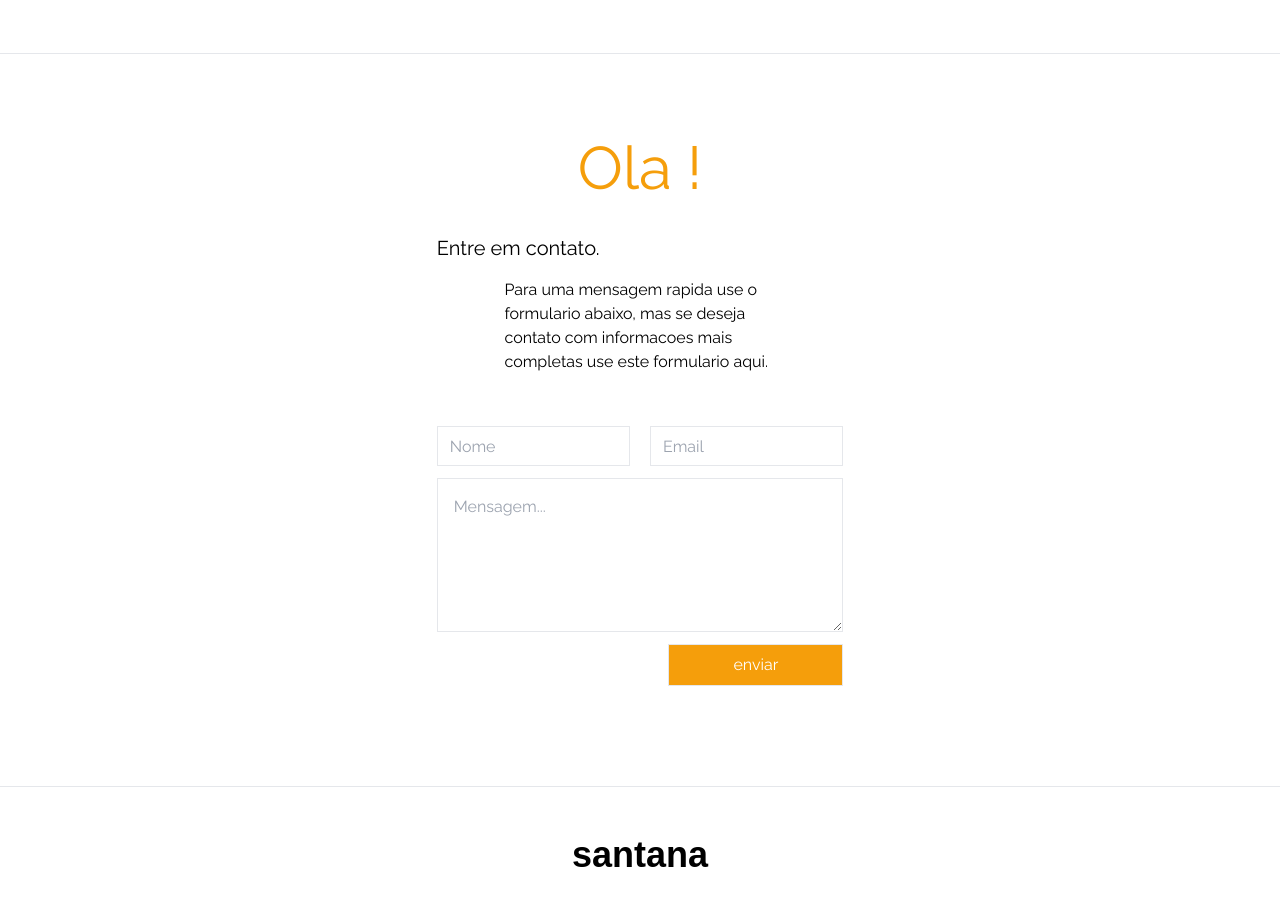
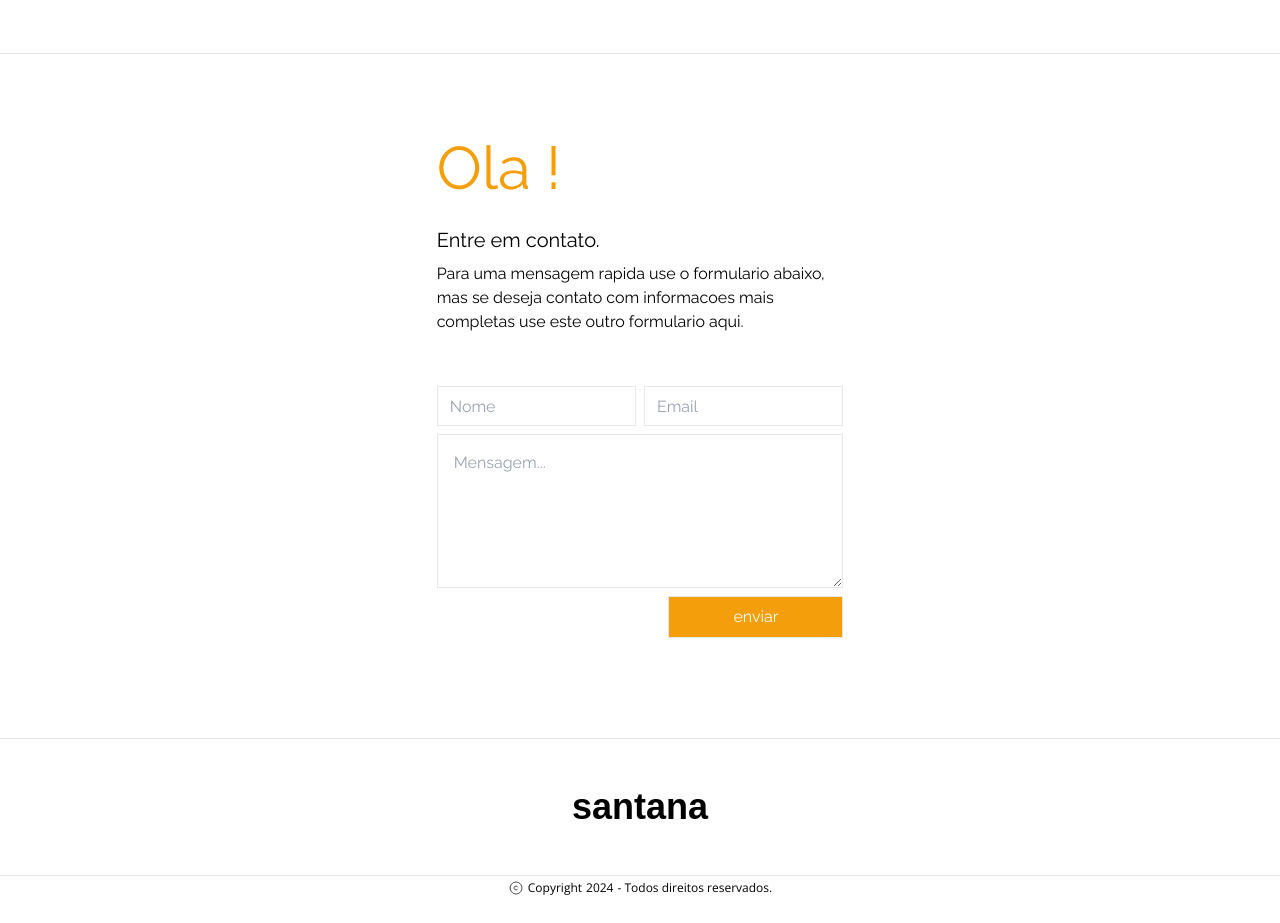
Before and after one commit to jcsj89/front-santana, a Next.js app: page / in a window 1280 px wide. Shown: the part 3347-4270 px from the top of the page. After the commit the page ends 4247 px from the top, so only its background shows below. Built offline with nearby package versions, Linux system fonts and the light colour scheme; a web font is replaced by a local one.

Commit message:
contact changes

```diff
--- a/src/components/form/ContactForm.tsx
+++ b/src/components/form/ContactForm.tsx
@@ -14,8 +14,8 @@ const ContactForm = () => {
   };
 
   return (
-    <div className="flex flex-col justify-center gap-3 items-center w-full sm:w-2/3 md:w-1/2">
-      <div className="flex flex-col xl:flex-row  gap-5 w-full">
+    <div className="flex flex-col justify-center gap-2 items-center w-full sm:w-2/3 md:w-1/2">
+      <div className="flex flex-col xl:flex-row  gap-2 w-full">
         <Input
           type="text"
           name="nome"
--- a/src/components/site/home/sections/ContactSection.tsx
+++ b/src/components/site/home/sections/ContactSection.tsx
@@ -10,16 +10,16 @@ const ContactSection = () => {
     >
       <div className="flex flex-col w-full m-8 justify-center items-center">
         <h5
-          className={`${raleway.className} text-5xl xl:text-6xl p-3 mb-2 text-amber-500`}
+          className={`${raleway.className} text-5xl xl:text-6xl py-3 mb-2 text-amber-500 w-full sm:w-2/3 md:w-1/2`}
         >
           Ola !
         </h5>
-        <h6 className="text-xl w-full sm:w-2/3 md:w-1/2 m-2 py-2 ">
+        <h6 className="text-xl w-full sm:w-2/3 md:w-1/2 py-2 ">
           Entre em contato.
         </h6>
-        <p className="lg:w-1/3">
+        <p className="w-full sm:w-2/3 md:w-1/2">
           Para uma mensagem rapida use o formulario abaixo, mas se deseja
-          contato com informacoes mais completas use este formulario aqui.
+          contato com informacoes mais completas use este outro formulario aqui.
         </p>
       </div>
       <ContactForm />
```
